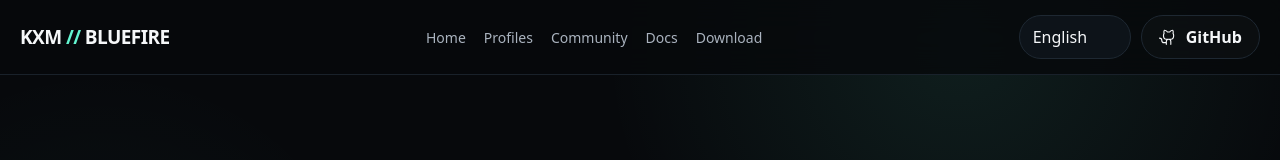
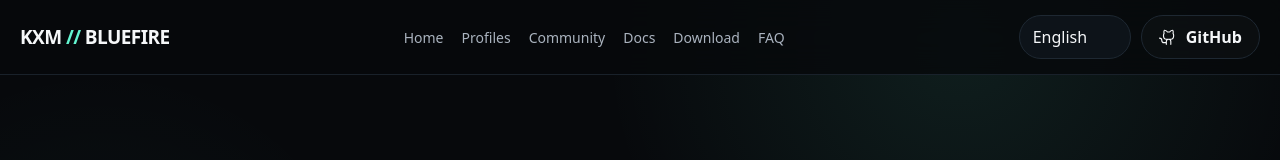
Before and after one commit to userkxm00/KXM-BlueFire, a Next.js app in the folder web/: page /admin/login in a window 1280 px wide. Shown: the top 160 px of the page. Built offline with nearby package versions, Linux system fonts and the light colour scheme.

Commit message:
Complete site navigation

```diff
--- a/web/app/components/SiteNav.tsx
+++ b/web/app/components/SiteNav.tsx
@@ -5,12 +5,14 @@ import { usePathname } from "next/navigation";
 import { GithubLogo } from "@phosphor-icons/react";
 import LanguageSwitcher from "./LanguageSwitcher";
 
+const links=[['/profiles','Profiles'],['/community','Community'],['/docs','Docs'],['/download','Download'],['/faq','FAQ']];
+
 export default function SiteNav(){
   const pathname=usePathname();
   if(pathname==="/") return null;
   return <header className="nav"><div className="shell nav-inner">
     <Link href="/" className="brand">KXM <span>//</span> BLUEFIRE</Link>
-    <nav className="nav-links" aria-label="Main navigation"><Link href="/">Home</Link><Link href="/profiles">Profiles</Link><Link href="/community">Community</Link><Link href="/docs">Docs</Link><Link href="/download">Download</Link></nav>
+    <nav className="nav-links" aria-label="Main navigation"><Link href="/">Home</Link>{links.map(([href,label])=><Link href={href} key={href}>{label}</Link>)}</nav>
     <div style={{display:"flex",alignItems:"center",gap:10}}><LanguageSwitcher/><a className="btn" href="https://github.com/userkxm00/KXM-BlueFire" target="_blank" rel="noreferrer"><GithubLogo size={18}/> GitHub</a></div>
   </div></header>
 }
```
